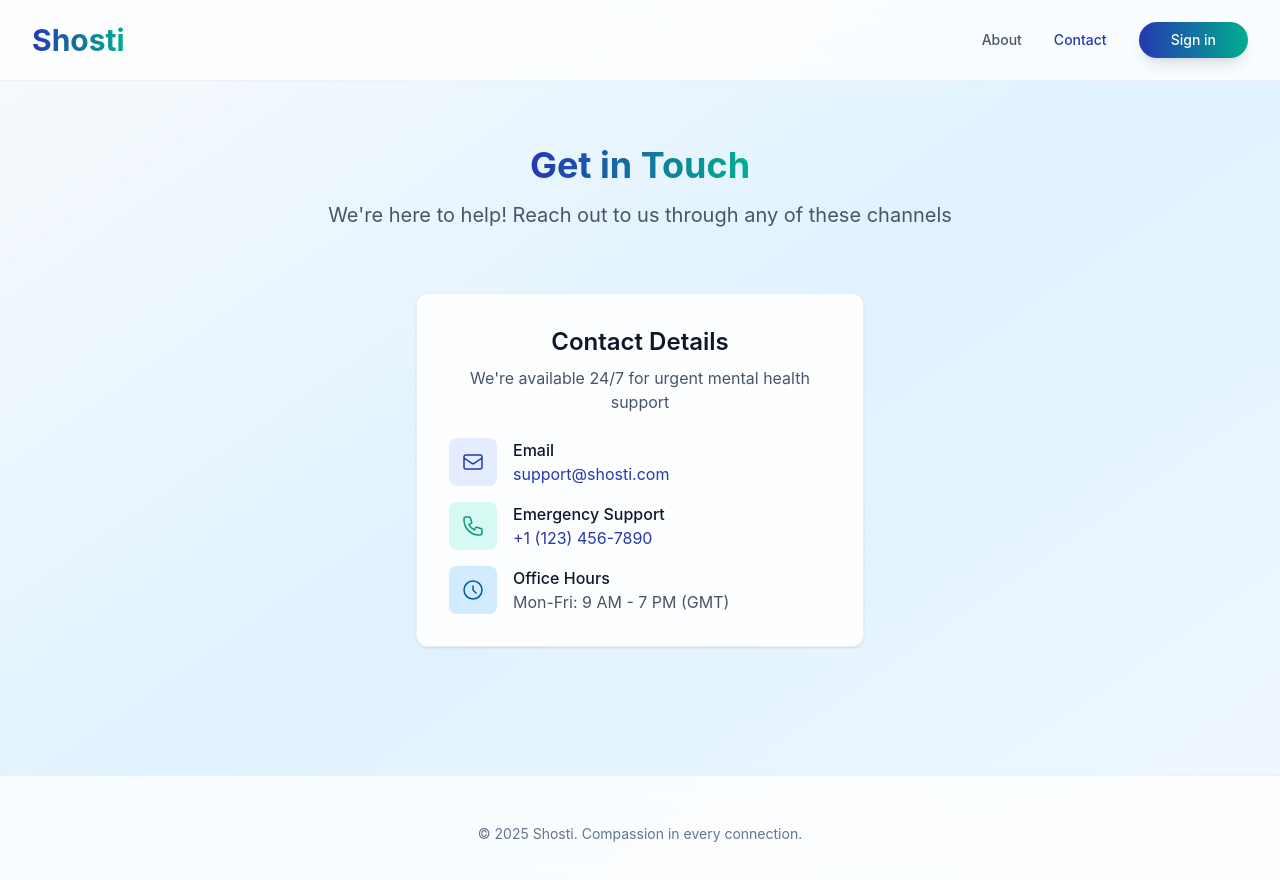
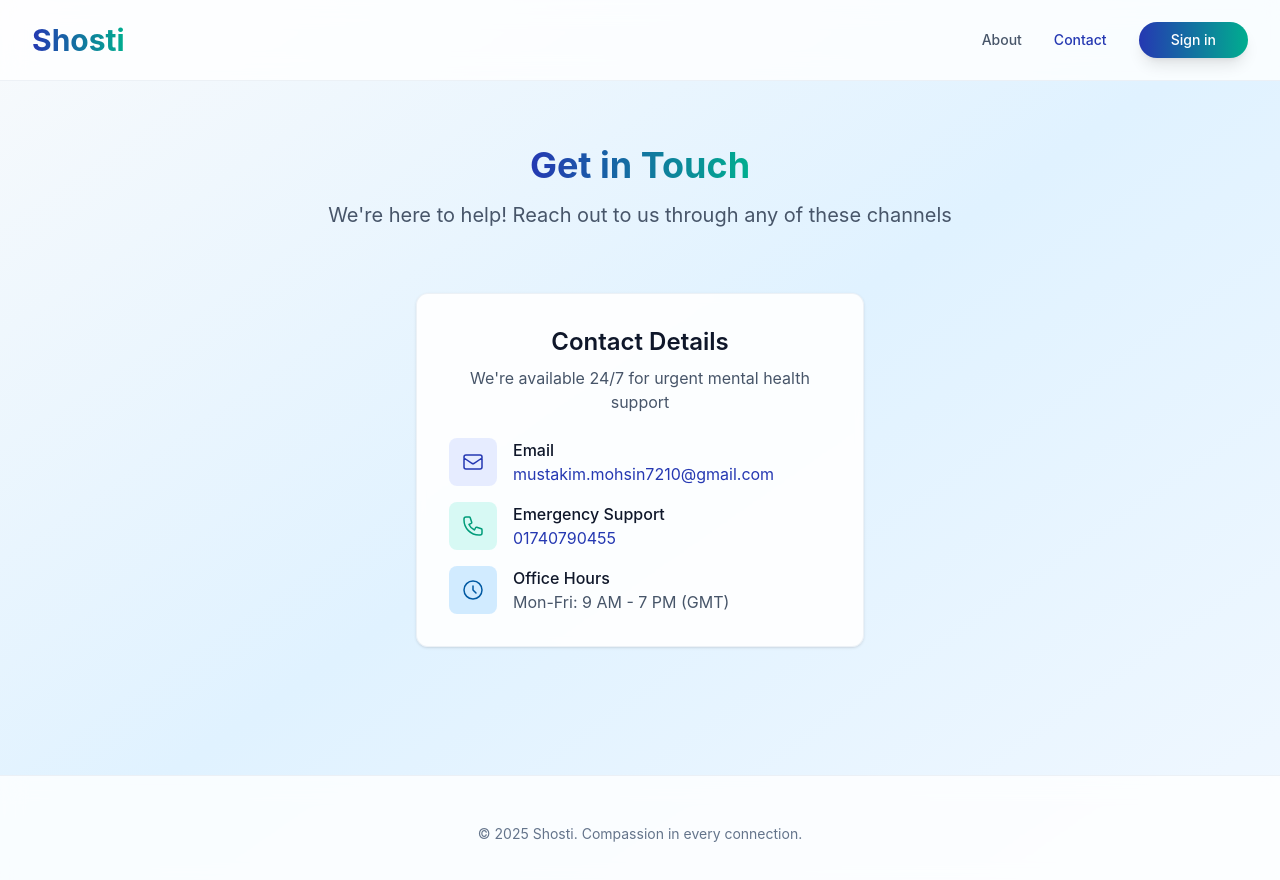
Before and after one commit to FarhanTausif/shosti, a Next.js app in the folder client/: page /contact in a window 1280 px wide. Shown: the top 880 px of the page. Built offline with nearby package versions, Linux system fonts and the light colour scheme.

Commit message:
about and contact page updated and Dashboard Layout navigation bar slightly changed

```diff
--- a/client/app/about/page.js
+++ b/client/app/about/page.js
@@ -54,7 +54,7 @@ export default function AboutPage() {
         </div>
 
         <div className="grid md:grid-cols-2 gap-12">
-          <Card className="p-8 bg-white/90 backdrop-blur-sm border border-slate-200/60">
+          <Card className="p-8 bg-white/90 backdrop-blur-sm border border-slate-200/60  hover:border-indigo-200/80 hover:shadow-2xl transition-all duration-300 hover:-translate-y-2" >
             <h3 className="text-2xl font-semibold text-slate-900 mb-4">Our Mission</h3>
             <p className="text-slate-600 leading-relaxed">
               At Shosti, we believe everyone deserves accessible mental health support.
@@ -64,7 +64,7 @@ export default function AboutPage() {
             </p>
           </Card>
 
-          <Card className="p-8 bg-white/90 backdrop-blur-sm border border-slate-200/60">
+          <Card className="p-8 bg-white/90 backdrop-blur-sm border border-slate-200/60  hover:border-indigo-200/80 hover:shadow-2xl transition-all duration-300 hover:-translate-y-2">
             <h3 className="text-2xl font-semibold text-slate-900 mb-4">Our Team</h3>
             <p className="text-slate-600 leading-relaxed">
               A diverse team of mental health professionals, technologists, and designers
--- a/client/app/contact/page.js
+++ b/client/app/contact/page.js
@@ -75,7 +75,7 @@ export default function ContactPage() {
                     <div>
                       <p className="font-medium text-slate-900">Email</p>
                       <a href="mailto:support@shosti.com" className="text-indigo-600 hover:underline">
-                        support@shosti.com
+                        mustakim.mohsin7210@gmail.com
                       </a>
                     </div>
                   </div>
@@ -89,7 +89,7 @@ export default function ContactPage() {
                     <div>
                       <p className="font-medium text-slate-900">Emergency Support</p>
                       <a href="tel:+11234567890" className="text-indigo-600 hover:underline">
-                        +1 (123) 456-7890
+                        01740790455
                       </a>
                     </div>
                   </div>
--- a/client/app/page.js
+++ b/client/app/page.js
@@ -101,7 +101,7 @@ export default function Home() {
                 </div>
                 <h4 className="text-2xl font-semibold text-slate-900 mb-2">Guided Resources</h4>
                 <p className="text-slate-600 leading-relaxed">
-                  Access curated mindfulness exercises, articles, and interactive workshops
+                  Access curated mindfulness exercises, articles, podcasts and videos
                 </p>
               </div>
             </Card>
--- a/client/components/dashboard/DashboardLayout.jsx
+++ b/client/components/dashboard/DashboardLayout.jsx
@@ -169,6 +169,13 @@ export const DashboardLayout = ({ children, role, userName, email }) => {
     ],
     mhp: [
       {
+        name: 'Profile',
+        section: 'profile',
+        icon: <svg xmlns="http://www.w3.org/2000/svg" className="h-5 w-5" viewBox="0 0 20 20" fill="currentColor">
+                <path fillRule="evenodd" d="M10 9a3 3 0 100-6 3 3 0 000 6zm-7 9a7 7 0 1114 0H3z" clipRule="evenodd" />
+              </svg>
+      },
+      {
         name: 'Upload Resource',
         section: 'uploadresource',
         icon: <svg xmlns="http://www.w3.org/2000/svg" className="h-5 w-5" viewBox="0 0 20 20" fill="currentColor">
@@ -189,13 +196,6 @@ export const DashboardLayout = ({ children, role, userName, email }) => {
         section: 'sessions',
         icon: <svg xmlns="http://www.w3.org/2000/svg" className="h-5 w-5" viewBox="0 0 20 20" fill="currentColor">
                 <path fillRule="evenodd" d="M6 2a1 1 0 00-1 1v1H4a2 2 0 00-2 2v10a2 2 0 002 2h12a2 2 0 002-2V6a2 2 0 00-2-2h-1V3a1 1 0 10-2 0v1H7V3a1 1 0 00-1-1zm0 5a1 1 0 000 2h8a1 1 0 100-2H6z" clipRule="evenodd" />
-              </svg>
-      },
-      {
-        name: 'Profile',
-        section: 'profile',
-        icon: <svg xmlns="http://www.w3.org/2000/svg" className="h-5 w-5" viewBox="0 0 20 20" fill="currentColor">
-                <path fillRule="evenodd" d="M10 9a3 3 0 100-6 3 3 0 000 6zm-7 9a7 7 0 1114 0H3z" clipRule="evenodd" />
               </svg>
       },
       {
```
